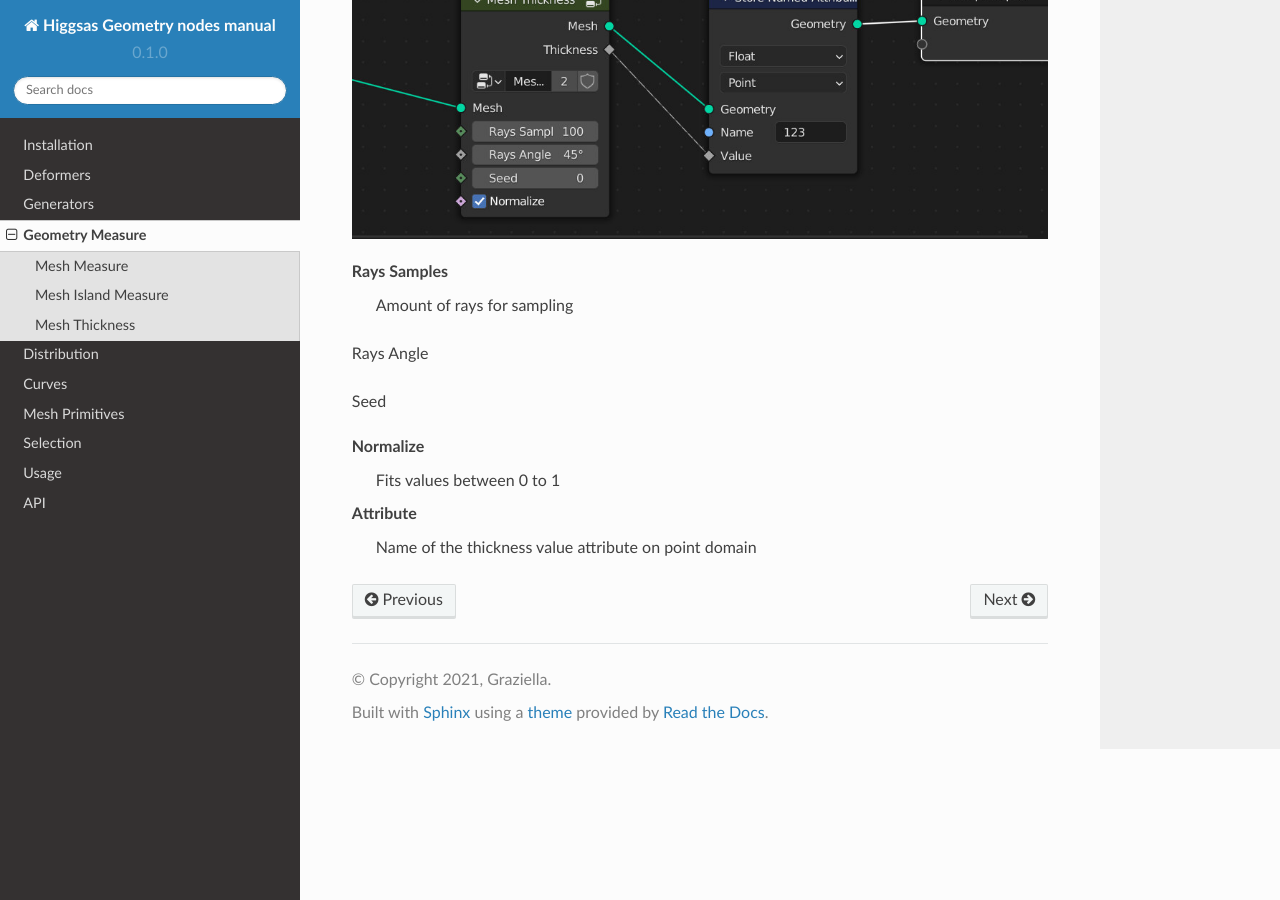
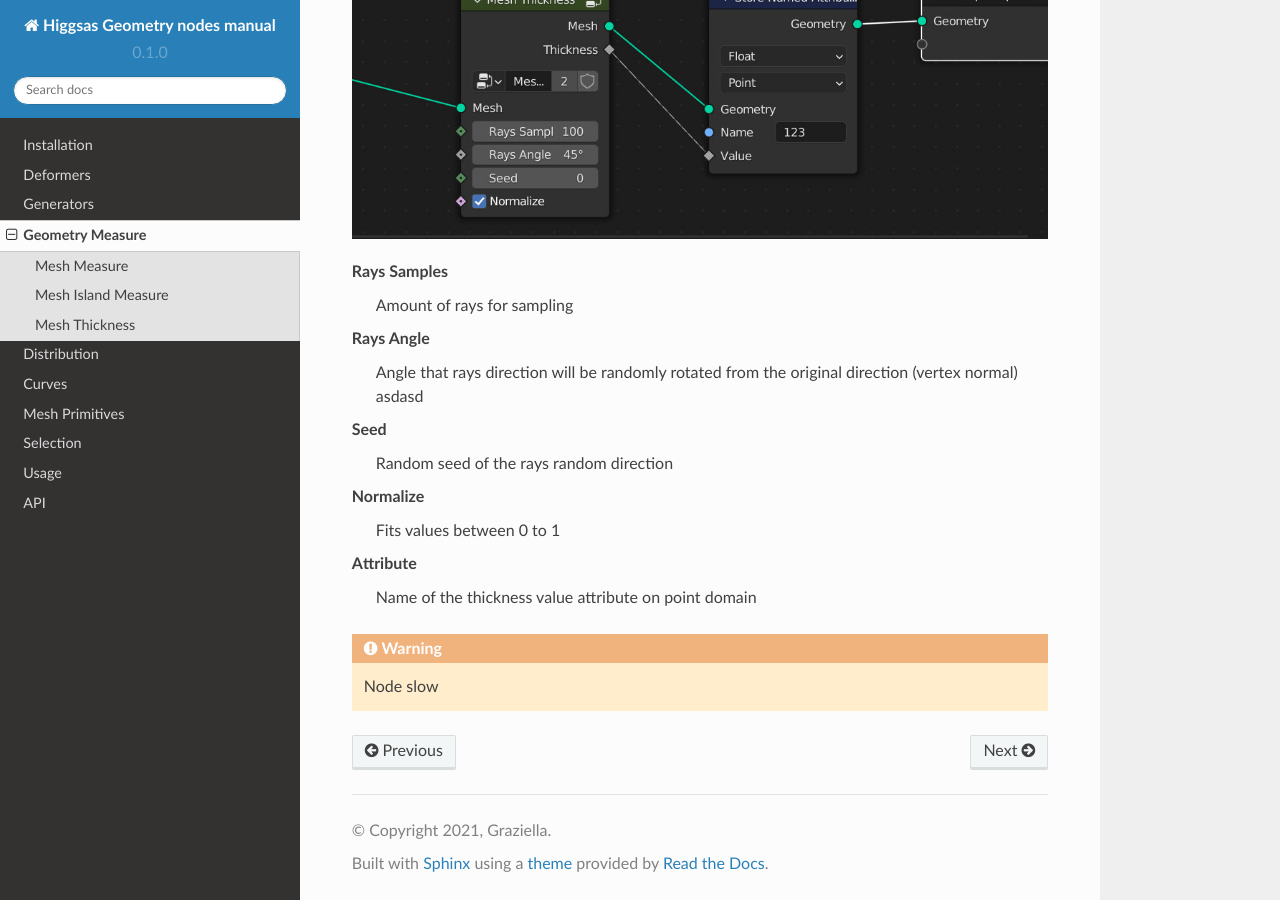
Before and after one commit to higgsas/higgsas_geo_nodes_manual, a Sphinx documentation site: the page built from docs/geometry_measure.rst, in a window 1280 px wide and 900 px high, scrolled down 2833 px. Built offline with Sphinx 7.4.7 and the Read the Docs theme 2.0.0, drawn with Linux system fonts in a browser that asks for light colours.

Commit message:
Update geometry_measure.rst

```diff
--- a/docs/geometry_measure.rst
+++ b/docs/geometry_measure.rst
@@ -54,13 +54,17 @@ Rays Samples
   Amount of rays for sampling
 
 Rays Angle
-
+  Angle that rays direction will be randomly rotated from the original direction (vertex normal)
+  asdasd
 
 Seed
-
+  Random seed of the rays random direction
 
 Normalize
   Fits values between 0 to 1
 
 Attribute
   Name of the thickness value attribute on point domain
+
+.. warning::
+    Node slow
```
